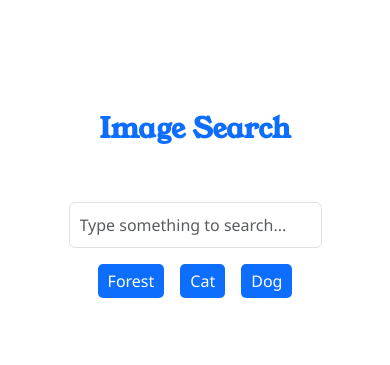
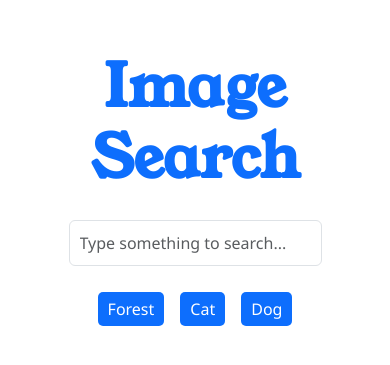
Before and after one commit to mirzaianov/unsplash-image-search, a React (Vite) app: page / in a window 390 px wide. Shown: the part 169-534 px from the top of the page. Built offline with nearby package versions, Linux system fonts and the light colour scheme; a web font is replaced by a local one.

Commit message:
fix: corrected font sizes & margins

```diff
--- a/src/index.css
+++ b/src/index.css
@@ -36,6 +36,7 @@ body {
 
 .title {
   font-family: 'Young Serif', serif;
+  font-size: 3.7rem;
   font-weight: bold;
   text-align: center;
   margin-top: var(--medium-margin);
@@ -152,6 +153,10 @@ body {
 } */
 
 @media (max-width: 480px) {
+  .search-section {
+    margin-block: var(--default-spacing);
+  }
+
   .search-section .search-input {
     min-width: 90%;
     /* min-width: unset; */
@@ -168,4 +173,9 @@ body {
     height: 34px;
     overflow: hidden;
   }
+
+  .title {
+    width: 90%;
+    margin: var(--default-margin) auto;
+  }
 }
```
